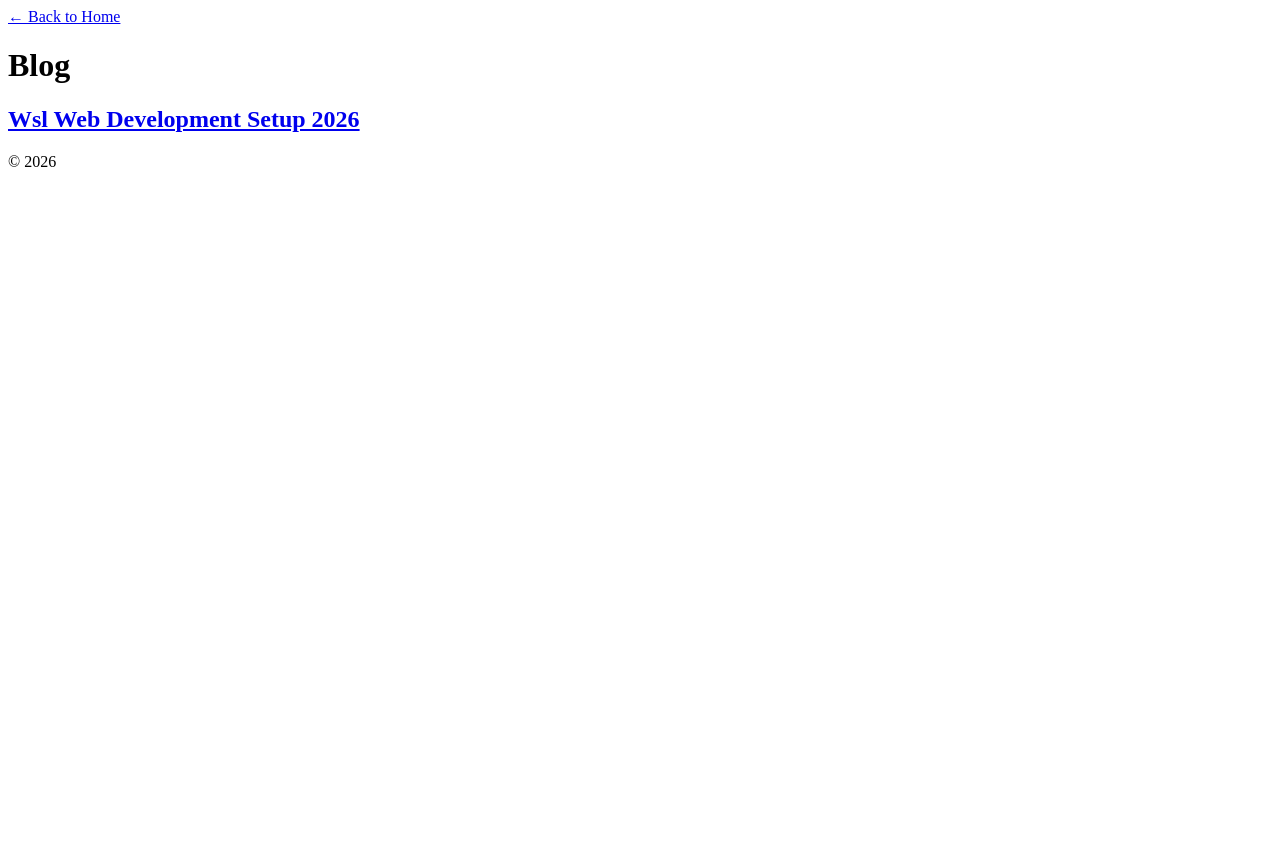
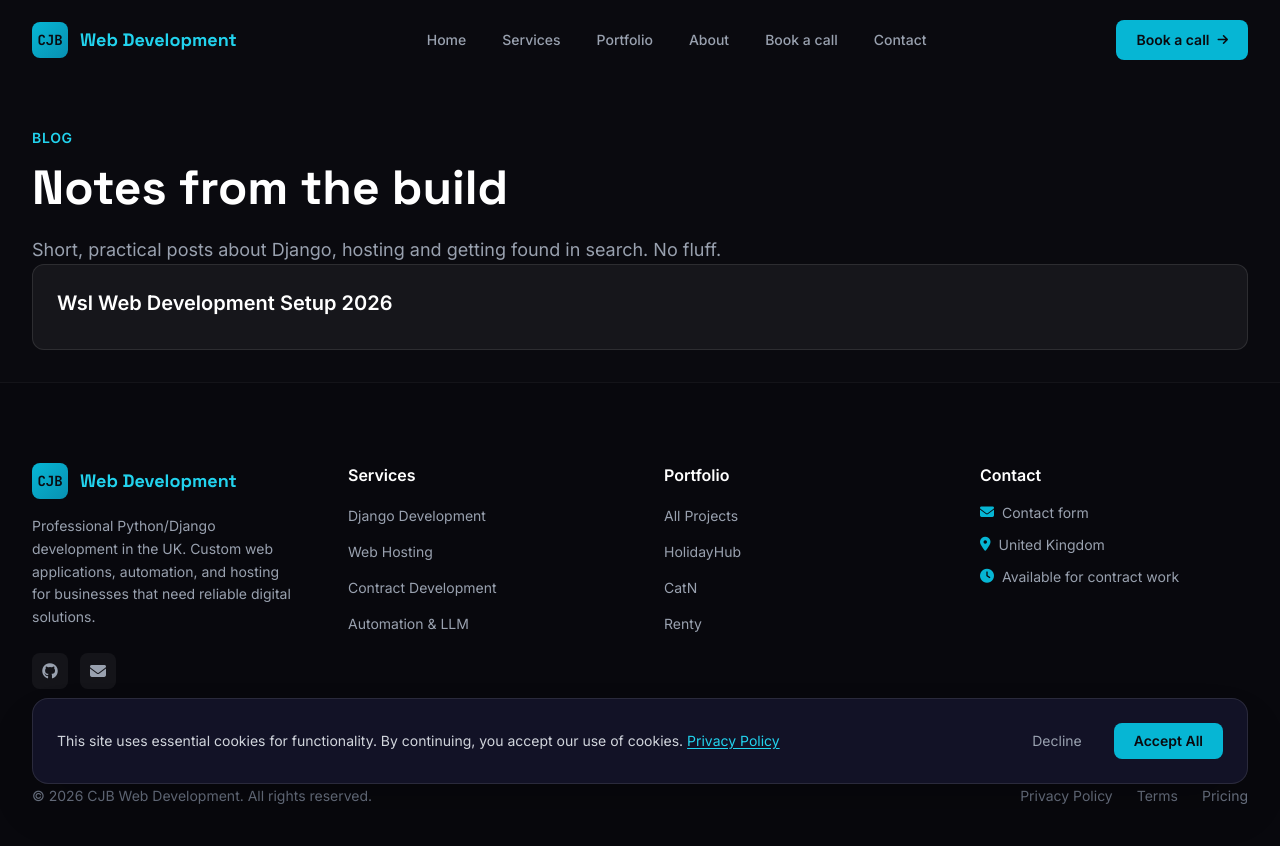
Before and after one commit to Cjbwebdev/cjbwebdev, a Django app: page /blog/ in a window 1280 px wide. Before the commit the page ends 167 px from the top, so only its background shows below. Run offline with Django 4.2, Linux system fonts and the light colour scheme.

Commit message:
Blog: the WSL post opens with an H1, not an H2

```diff
--- a/templates/blog/index.html
+++ b/templates/blog/index.html
@@ -1,34 +1,28 @@
-<!DOCTYPE html>
-<html lang="en">
-<head>
-    <meta charset="UTF-8">
-    <meta name="viewport" content="width=device-width, initial-scale=1.0">
-    <title>Blog | {{ site_name|default:"Our Blog" }}</title>
-    <meta name="description" content="Articles, guides, and insights from {{ site_name|default:"our team" }}.">
-    <link rel="canonical" href="{{ canonical_url|default:'' }}">
-</head>
-<body>
-    <header>
-        <a href="/">← Back to {{ site_name|default:"Home" }}</a>
-        <h1>Blog</h1>
-    </header>
-
-    <main>
+{% extends "base.html" %}
+{% block title %}Blog, Django &amp; Hosting Notes | CJB Web Development{% endblock %}
+{% block meta_description %}Practical write-ups on Django development, WSL, hosting and SEO, from a UK Django contractor who ships every week.{% endblock %}
+{% block canonical_url %}/blog/{% endblock %}
+{% block og_title %}Blog | CJB Web Development{% endblock %}
+{% block og_url %}/blog/{% endblock %}
+{% block content %}
+<section class="pt-12 pb-8">
+  <div class="max-w-4xl mx-auto px-4 sm:px-6 lg:px-8">
+    <span class="text-accent-400 text-sm font-semibold tracking-wider uppercase mb-4 block">Blog</span>
+    <h1 class="font-display text-4xl sm:text-5xl font-extrabold text-white mb-6">Notes from the build</h1>
+    <p class="text-gray-400 text-lg mb-10">Short, practical posts about Django, hosting and getting found in search. No fluff.</p>
     {% if posts %}
+      <div class="space-y-6">
       {% for post in posts %}
-            <article>
-                <h2><a href="/blog/{{ post.slug }}/">{{ post.title }}</a></h2>
-                {% if post.date %}<time>{{ post.date }}</time>{% endif %}
-                {% if post.snippet %}<p>{{ post.snippet }}</p>{% endif %}
+        <article class="bg-white/5 border border-white/10 rounded-xl p-6">
+          <h2 class="text-xl font-semibold text-white mb-2"><a href="/blog/{{ post.slug }}/" class="hover:text-accent-400">{{ post.title }}</a></h2>
+          {% if post.date %}<time class="text-sm text-gray-500">{{ post.date }}</time>{% endif %}
+          {% if post.snippet %}<p class="text-gray-400 mt-3">{{ post.snippet }}</p>{% endif %}
         </article>
       {% endfor %}
+      </div>
     {% else %}
-            <p>No posts yet. Check back soon.</p>
+      <p class="text-gray-400">No posts yet. Check back soon.</p>
     {% endif %}
-    </main>
-
-    <footer>
-        <p>&copy; {% now "Y" %} {{ site_name|default:"" }}</p>
-    </footer>
-</body>
-</html>
+  </div>
+</section>
+{% endblock %}
--- a/templates/blog/wsl-web-development-setup-2026.html
+++ b/templates/blog/wsl-web-development-setup-2026.html
@@ -1,5 +1,14 @@
+{% extends "base.html" %}
+{% block title %}WSL Web Development Setup 2026, Why I Stopped Dual Booting | CJB Web Development{% endblock %}
+{% block meta_description %}How I run every Django build inside WSL2 on Windows in 2026: filesystem layout, VS Code remote, Postgres, Docker and the gotchas that actually cost time.{% endblock %}
+{% block canonical_url %}/blog/wsl-web-development-setup-2026/{% endblock %}
+{% block og_title %}WSL Web Development Setup 2026 | CJB Web Development{% endblock %}
+{% block og_url %}/blog/wsl-web-development-setup-2026/{% endblock %}
+{% block content %}
+<section class="pt-12 pb-16">
+  <div class="max-w-3xl mx-auto px-4 sm:px-6 lg:px-8 prose prose-invert prose-lg">
 <article>
-<h2>Stop dual booting. WSL is good enough now.</h2>
+<h1>Stop dual booting. WSL is good enough now.</h1>
 
 <p>I've built and deployed over a dozen SaaS products in the last two years. Every single one was developed inside WSL on a Windows machine. Not a Mac. Not a dedicated Linux box. Just Windows with the Linux kernel sitting underneath it. And it works better than most people realise.</p>
 
@@ -39,3 +48,6 @@
 
 <p>I've built the sites you see on <a href="/">my portfolio</a> entirely in WSL. Django backends, React frontends, PostgreSQL databases. It works. Browse the <a href="/projects/">projects page</a> for real examples of what's possible from a Windows laptop.</p>
 </article>
+  </div>
+</section>
+{% endblock %}
```
Lines whose indentation alone changed are shown as unchanged.
